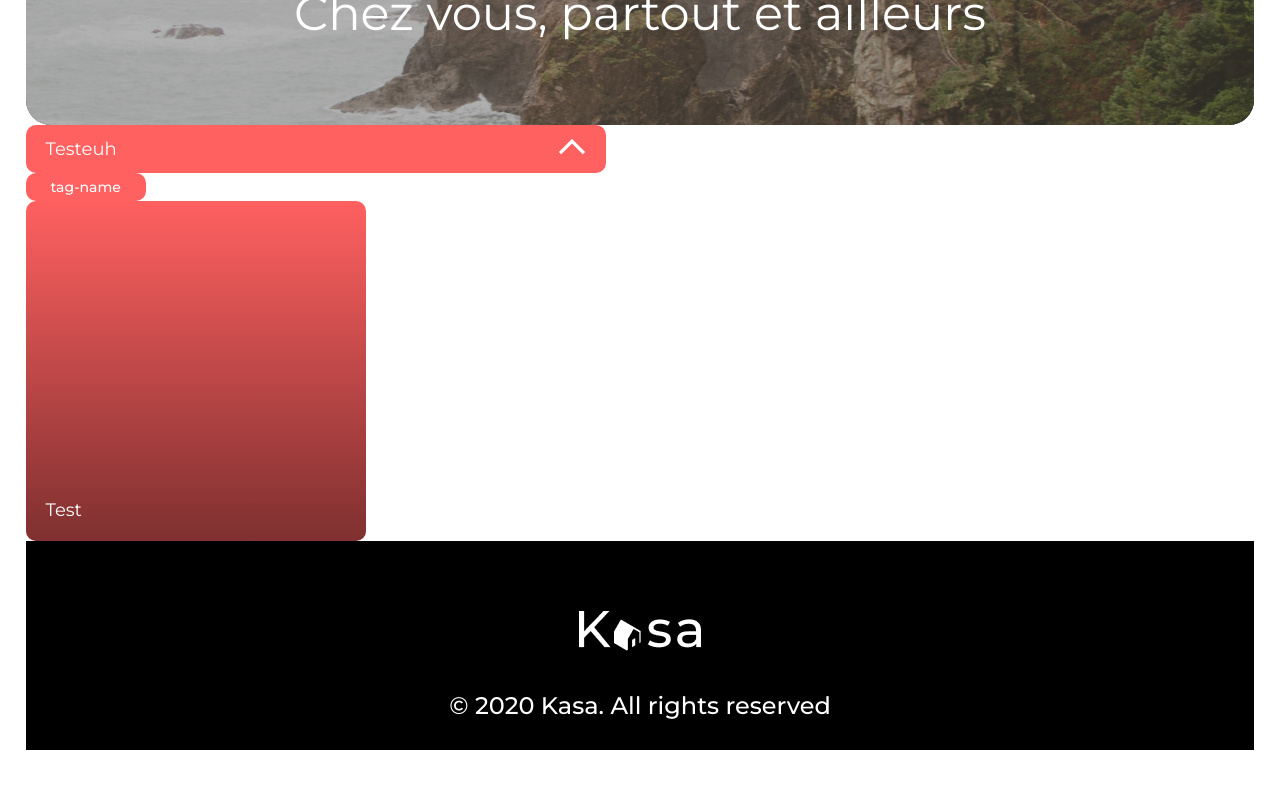
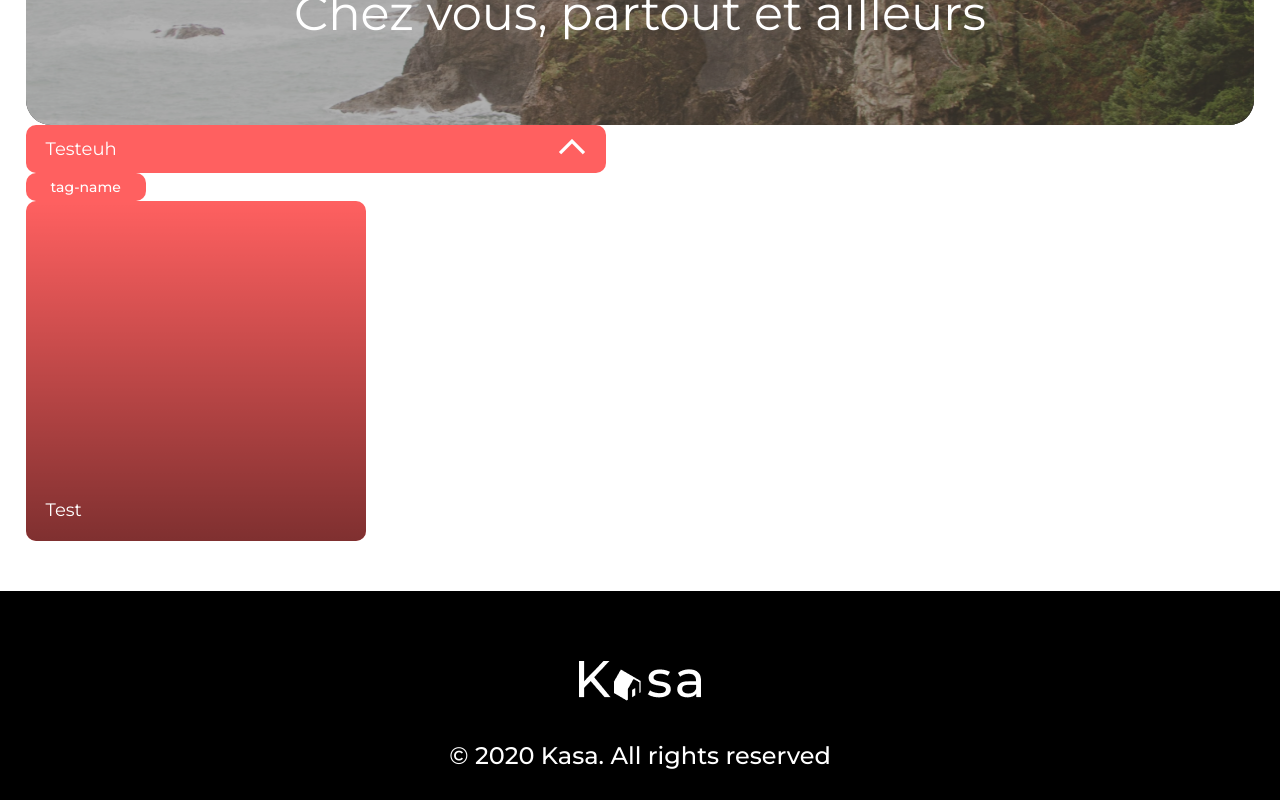
Before and after one commit to Oufz0r/OCR_P6, a React (Create React App) app: page / in a window 1280 px wide. Shown: the part 216-1016 px from the top of the page. Before the commit the page ends 966 px from the top, so only its background shows below. Built offline with nearby package versions, Linux system fonts and the light colour scheme.

Commit message:
footer corrections

```diff
--- a/src/css/app.css
+++ b/src/css/app.css
@@ -27,6 +27,7 @@ html {
 }
 
 body {
+    /* position: relative; */
     display: flex;
     flex-direction: column;
     width: 1440px;
--- a/src/css/footer.css
+++ b/src/css/footer.css
@@ -1,5 +1,6 @@
 .footer {
-    position: relative;
+    position: absolute;
+    left: 0;
     display: flex;
     flex-direction: column;
     justify-content: space-around;
@@ -7,6 +8,7 @@
     width: 100%;
     height: 209px;
     padding: 50px 0 10px 0;
+    margin-top: 50px;
 }
 
 .footer-content {
```
